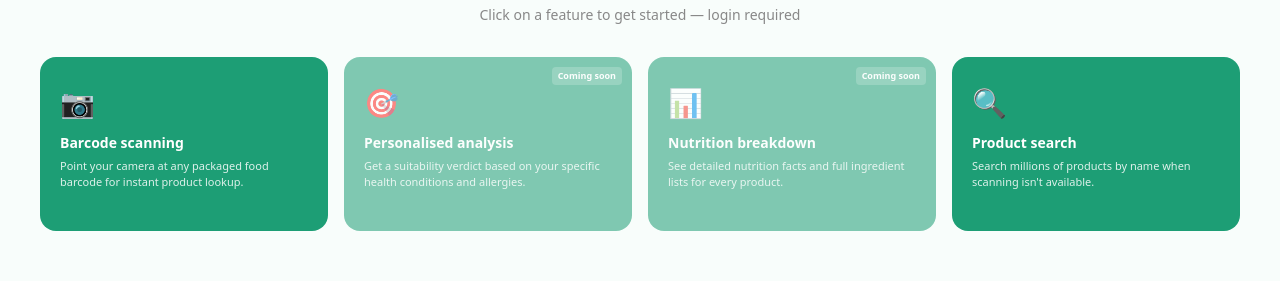
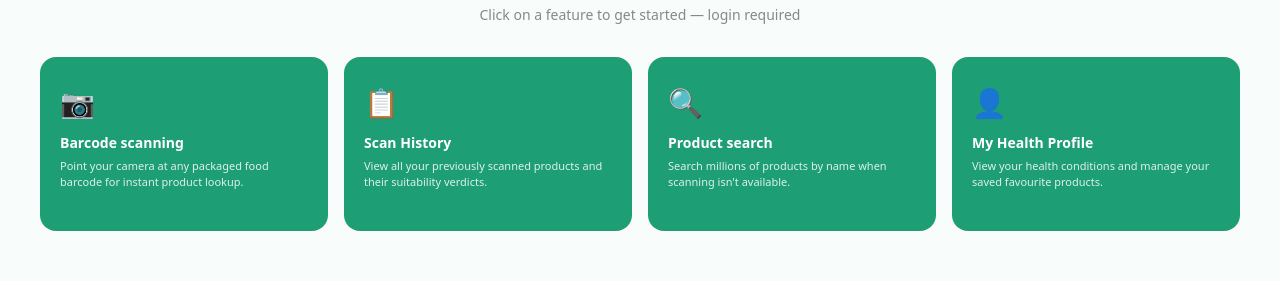
Before and after one commit to angieeeaaa/Nutriscan, a React (Create React App) app: page / in a window 1280 px wide. Shown: the part 732-1013 px from the top of the page. Built offline with nearby package versions, Linux system fonts and the light colour scheme.

Commit message:
updated landing page design with extension features

```diff
--- a/src/components/Design.jsx
+++ b/src/components/Design.jsx
@@ -77,9 +77,9 @@ function Design({ setScreen, user, preferences }) {
         <div style={{ display: 'grid', gridTemplateColumns: 'repeat(4, 1fr)', gap: 16 }}>
           {[
             { icon: '📷', title: 'Barcode scanning', desc: 'Point your camera at any packaged food barcode for instant product lookup.', target: 'search', active: true },
-            { icon: '🎯', title: 'Personalised analysis', desc: 'Get a suitability verdict based on your specific health conditions and allergies.', target: null, active: false },
-            { icon: '📊', title: 'Nutrition breakdown', desc: 'See detailed nutrition facts and full ingredient lists for every product.', target: null, active: false },
+            { icon: '📋', title: 'Scan History', desc: 'View all your previously scanned products and their suitability verdicts.', target: 'history', active: true },
             { icon: '🔍', title: 'Product search', desc: "Search millions of products by name when scanning isn't available.", target: 'search', active: true },
+            { icon: '👤', title: 'My Health Profile', desc: 'View your health conditions and manage your saved favourite products.', target: 'healthprofile', active: true },
           ].map((f, i) => (
             <div key={i}
               onClick={() => f.active && handleFeatureClick(f.target)}
```
